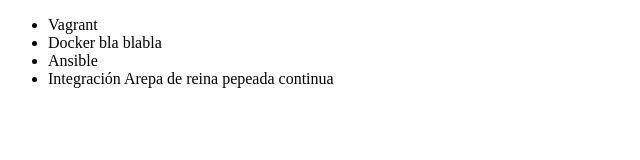
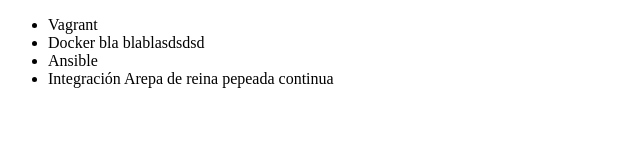
Before and after one commit to Isakyx/Prueba1, a plain HTML site: page index.html in a window 1280 px wide. Shown: the full height of the page, 0-640 px from the left. Drawn offline with Linux system fonts and the light colour scheme.

Commit message:
listo repollo

```diff
--- a/index.html
+++ b/index.html
@@ -8,7 +8,7 @@
     <ul>
 
 <li>Vagrant</li>
-<li>Docker bla blabla</li>
+<li>Docker bla blablasdsdsd</li>
 <li>Ansible</li>
 <li>Integración Arepa de reina pepeada continua</li>
 
```
